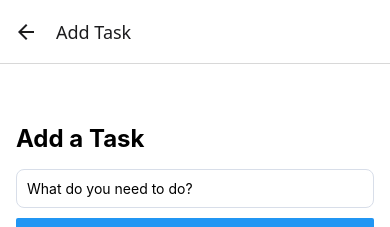
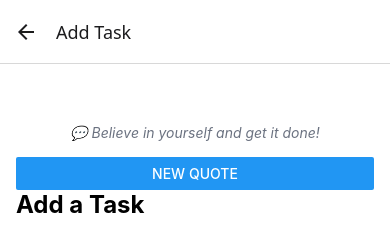
Before and after one commit to kimcabarron137222/CabarronLab, a React Native app: screen /AddTask in a window 390 px wide. Shown: the top 227 px of the page. Built offline with nearby package versions, Linux system fonts and the light colour scheme; no server answers.

Commit message:
Lab 9: Fetching live data from a web API

```diff
--- a/screens/AddTaskScreen.js
+++ b/screens/AddTaskScreen.js
@@ -16,6 +16,14 @@ export default function AddTaskScreen() {
   const [tasks, setTasks] = useState([]);
   const [errorMessage, setErrorMessage] = useState("");
   const [isLoaded, setIsLoaded] = useState(false);
+  const [quote, setQuote] = useState("Loading today's motivation...");
+
+  useEffect(() => {
+    fetch("https://api.quotable.io/random")
+    .then((response) => response.json())
+    .then((data) => setQuote(data.content))
+    .catch(() => setQuote("Believe in yourself and get it done!"));
+  }, []);
 
   useEffect(() => {
   async function loadTasks() {
@@ -76,6 +84,17 @@ useEffect(() => {
 
   return (
     <View style={styles.container}>
+    <Text style={styles.quote}>💬 {quote}</Text>
+
+<Button
+  title="New Quote"
+  onPress={() => {
+    fetch("https://dummyjson.com/quotes/random")
+      .then((response) => response.json())
+      .then((data) => setQuote(data.quote))
+      .catch(() => setQuote("Believe in yourself and get it done!"));
+  }}
+/>
       <Text style={styles.heading}>Add a Task</Text>
 
       <TextInput
@@ -169,4 +188,11 @@ const styles = StyleSheet.create({
     textAlign: "center",
     marginVertical: 12,
   },
+
+  quote: {
+  fontStyle: "italic",
+  color: "#6B7280",
+  marginBottom: 16,
+  textAlign: "center",
+  },
 });
```
